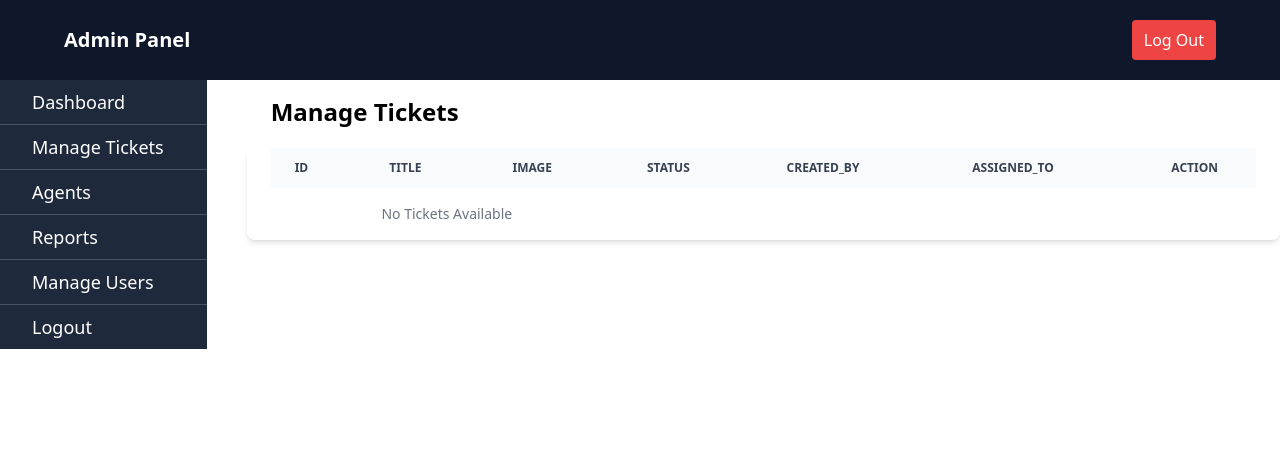
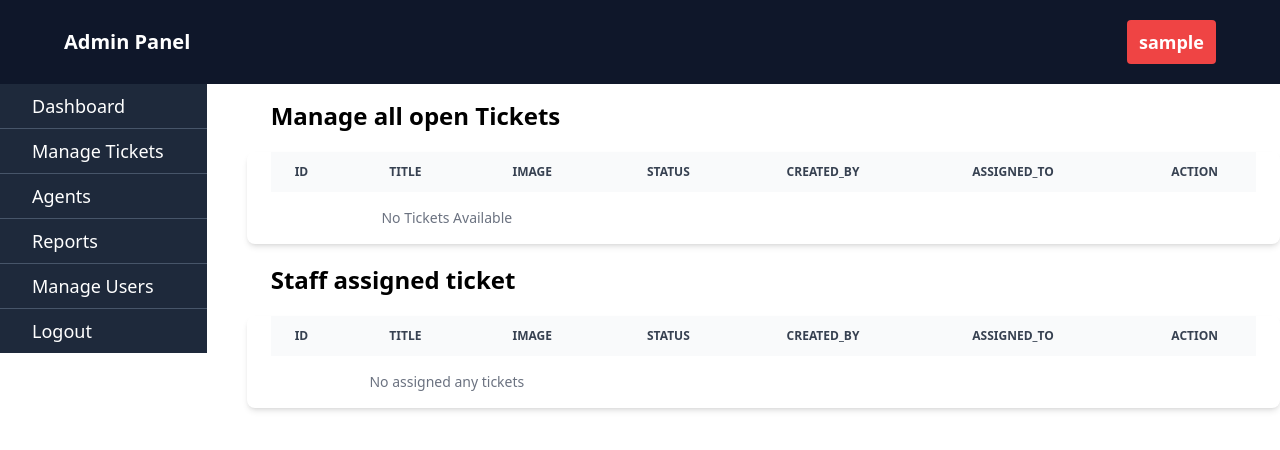
Before and after one commit to shivamkumar93/help-desk, a Django app: page /admin-ticket/ in a window 1280 px wide. Shown: the top 450 px of the page. Run offline with Django 5.2, Linux system fonts and the light colour scheme; the visitor is signed in with stand-in values (Sample User, id 1); data that the repository does not hold is empty; some libraries are stand-ins or nearby versions.

Commit message:
modify admin and user ticket management logic

```diff
--- a/ticketmanagement/urls.py
+++ b/ticketmanagement/urls.py
@@ -21,6 +21,7 @@ urlpatterns = [
     path("admin-changeStatus/<int:id>/", change_status, name='changestatus'),
     path("admin-deleteTicket/<int:id>/", deleteTicket, name='deleteticket'),
     path("admin-user/", manage_user, name='manageuser'),
+    path("admin-deleteuser/<int:id>/", delete_user, name='deleteuser'),
     path("admin-agent/", manage_agents, name='manageagent'),
     path("admin-reports/", manage_reports, name='managereport'),
     path("admin-ticketreply/<int:ticket_id>/", ticketReply, name='ticketreply'),
--- a/tms/admin_views.py
+++ b/tms/admin_views.py
@@ -3,11 +3,11 @@ from tms.models import *
 from tms.forms import *
 from django.contrib.auth.decorators import login_required, user_passes_test
 
-def is_superadmin_or_staff(user):
-    return user.is_authenticated and (user.role in ['superadmin', 'staff'])
+# def is_superadmin_or_staff(user):
+#     return user.is_authenticated and (user.role in ['superadmin', 'staff'])
 
 @login_required
-@user_passes_test(is_superadmin_or_staff, login_url='/homepage/')
+# @user_passes_test(is_superadmin_or_staff, login_url='/homepage/')
 def dashboard(request):
     count = {
         "users" : User.objects.count(),
@@ -30,8 +30,9 @@ def manage_user(request):
 @login_required
 #@user_passes_test(is_admin_or_staff, login_url='/homepage/')
 def manage_tickets(request):
-    tickets = TicketSupport.objects.all()
-    return render(request, "admin/manageTickets.html", {'tickets':tickets})
+    tickets = TicketSupport.objects.filter(status= 'open')
+    assigned_ticket = TicketSupport.objects.filter(assigned_to= request.user, status = 'in_progress')
+    return render(request, "admin/manageTickets.html", {'tickets':tickets, 'assigned_ticket':assigned_ticket})
 
 
 @login_required
@@ -39,6 +40,11 @@ def manage_tickets(request):
 def manage_agents(request):
     users = User.objects.all()
     return render(request, "admin/manageAgent.html",{'users':users})
+
+def delete_user(request, id):
+    item = User.objects.get(id=id)
+    item.delete()
+    return redirect('manageuser')
 
 
 @login_required
@@ -65,7 +71,7 @@ def deleteTicket(request, id):
 
 #ticket reply logic
 @login_required
-#@user_passes_test(is_admin_or_staff, login_url='/homepage/')
+#@user_passes_test(is_superadmin_or_staff, login_url='/homepage/')
 def ticketReply(request, ticket_id):
     ticket = get_object_or_404(TicketSupport, id=ticket_id)
     replies = ticket.comments.all().order_by('created_at')
@@ -79,6 +85,6 @@ def ticketReply(request, ticket_id):
             ticket.status = 'in_progress'
             ticket.assigned_to = request.user
             ticket.save()
-            return redirect(ticketReply, ticket_id=ticket.id)
+            return redirect('ticketreply', ticket_id=ticket.id)
 
     return render(request, 'admin/ticketreply.html',{'ticket':ticket,'replies':replies, 'form':form})
--- a/tms/models.py
+++ b/tms/models.py
@@ -4,7 +4,7 @@ from django.contrib.auth.models import AbstractUser
 
 class User(AbstractUser):
     ROLE_CHOICES = (
-        ('superadmin', 'Super admin'),
+        ('superadmin', 'superadmin'),
         ('user', 'user'),
         ('staff', 'staff'),
 
--- a/tms/templates/admin/adminbase.html
+++ b/tms/templates/admin/adminbase.html
@@ -14,7 +14,7 @@
         <h2 class="text-xl font-bold text-white">Admin Panel</h2>
 
         <div class="flex ">
-            <a href="" class="text-white bg-red-500 px-3 py-2 rounded">Log Out</a>
+            <a href="" class="text-white bg-red-500 px-3 py-2 text-lg font-bold rounded">{{user.username}} </a>
         </div>
     </div>
 
@@ -27,7 +27,7 @@
                 <a href="{% url 'managereport' %}" class="bg-[#1E293B] text-white px-8 py-2 hover:bg-[#334155] text-lg font-medium">Reports</a>
                 <a href="{% url 'manageuser' %}" class="bg-[#1E293B] text-white px-8 py-2 hover:bg-[#334155] text-lg font-medium">Manage Users</a>
 
-                <a href="" class="bg-[#1E293B] text-white px-8 py-2 hover:bg-[#334155] text-lg font-medium">Logout</a>
+                <a href="{% url 'logout' %}" class="bg-[#1E293B] text-white px-8 py-2 hover:bg-[#334155] text-lg font-medium">Logout</a>
             </div>
         </div>
 
--- a/tms/templates/admin/manageAgent.html
+++ b/tms/templates/admin/manageAgent.html
@@ -22,7 +22,7 @@
           <td class="text-xl font-medium py-2 px-3  border border-gray-300">{{u.email}}</td>
           <td class="text-xl font-medium py-2 px-3  border border-gray-300">{{u.role}}</td>
           <td class="text-md font-normal py-2 px-3  border border-gray-300">
-            <a href="" class="text-red-600">delete</a>
+            <a href="{% url 'deleteuser' u.id %}" class="text-red-600">delete</a>
           </td>
         </tr>
         {% endif %}
--- a/tms/templates/admin/manageTickets.html
+++ b/tms/templates/admin/manageTickets.html
@@ -2,7 +2,7 @@
 
 {% block content %}
   <div class="flex flex-1 justify-between items-center px-6">
-    <h2 class="text-2xl font-semibold ">Manage Tickets </h2>
+    <h2 class="text-2xl font-semibold ">Manage all open Tickets </h2>
 </div>
 <div class="relative overflow-x-auto shadow-md sm:rounded-lg px-6 mt-5">
     <table class="w-full text-sm text-left rtl:text-right text-gray-500 dark:text-gray-400">
@@ -67,4 +67,68 @@
         </tbody>
     </table>
 </div>
+<h2 class="text-2xl font-bold mt-5 px-6">Staff assigned ticket</h2>
+<div class="relative overflow-x-auto shadow-md sm:rounded-lg px-6 mt-5">
+    <table class="w-full text-sm text-left rtl:text-right text-gray-500 dark:text-gray-400">
+        <thead class="text-xs text-gray-700 uppercase bg-gray-50 dark:bg-gray-700 dark:text-gray-400">
+            <tr>
+                <th scope="col" class="px-6 py-3">Id</th>
+                <th scope="col" class="px-6 py-3">Title</th>
+                <th scope="col" class="px-6 py-3">Image</th>
+                <th scope="col" class="px-6 py-3">Status</th>
+                <th scope="col" class="px-6 py-3">Created_by</th>
+                <th scope="col" class="px-6 py-3">Assigned_to</th>
+
+                <th scope="col" class="px-6 py-3 text-right pr-[5%]">
+                    Action
+                </th>
+            </tr>
+        </thead>
+        <tbody>
+            {% for agent in assigned_ticket %}
+            <tr class="bg-white border-b dark:bg-gray-800 dark:border-gray-700 hover:bg-gray-50 dark:hover:bg-gray-600">
+                <th scope="row" class="px-6 py-3 font-medium text-gray-900 whitespace-nowrap dark:text-white">
+                    {{ agent.id }}
+                </th>
+                <td class="px-6 py-3 text-sm">{{agent.title}}</td>
+                <td class="px-6 py-3 text-sm" >
+
+                    {% if ticket.image %}
+                    <img src=" {{agent.image.url }}" alt=" image" class="size-28">
+                    {% else %}
+                    <p>No Image </p>
+
+                    {% endif %}
+
+
+                </td>
+
+                <td class="px-6 py-3 text-sm"> {{agent.status}} </td>
+                <td class="px-6 py-3 text-sm"> {{agent.created_by}} </td>
+                <td class="px-6 py-3 text-sm"> {{agent.assigned_to}} </td>
+
+
+                <td class="px-6 py-3 text-right space-x-4">
+                    <a href="{% url 'deleteticket' agent.id %}"
+                        class="font-medium text-red-600 dark:text-red-500 hover:underline">Delete</a>
+                    <a href="{% url 'ticketreply' agent.id %}"
+                        class="font-medium text-blue-600 dark:text-blue-500 hover:underline">View Agent</a>
+
+                        {% if ticket.status != 'closed' %}
+
+                    <a href="{% url 'changestatus' agent.id %}"
+                        class="font-medium text-blue-600 dark:text-blue-500 hover:underline">closed</a>
+                         {% endif %}
+                </td>
+            </tr>
+            {% empty %}
+            <tr>
+                <td colspan="3" class="px-6 py-4 text-center text-gray-500 dark:text-gray-400">
+                    No assigned any tickets
+                </td>
+            </tr>
+            {% endfor %}
+        </tbody>
+    </table>
+</div>
 {% endblock  %}
--- a/tms/templates/admin/manageUsers.html
+++ b/tms/templates/admin/manageUsers.html
@@ -21,7 +21,7 @@
           <td class="text-xl font-medium py-2 px-3  border border-gray-300">{{u.email}}</td>
           <td class="text-xl font-medium py-2 px-3  border border-gray-300">{{u.role}}</td>
           <td class="text-md font-normal py-2 px-3  border border-gray-300">
-            <a href="" class="text-red-600">delete</a>
+            <a href="{% url 'deleteuser' u.id %}" class="text-red-600">delete</a>
           </td>
         </tr>
         {% endfor %}
--- a/tms/views.py
+++ b/tms/views.py
@@ -4,6 +4,9 @@ from django.contrib.auth import authenticate, login, logout
 # Create your views here.
 
 def homepage(request):
+    if request.user.is_authenticated:
+        if request.user.role == 'staff':
+            logout(request)
     return render(request, 'home.html')
 
 def register(request):
```
Also changed, not shown: tms/templates/admin/ticketreply.html (+33 -30 lines), tms/templates/user/ticketdetail.html (+33 -22 lines), tms/migrations/0007_alter_user_role.py (added).
